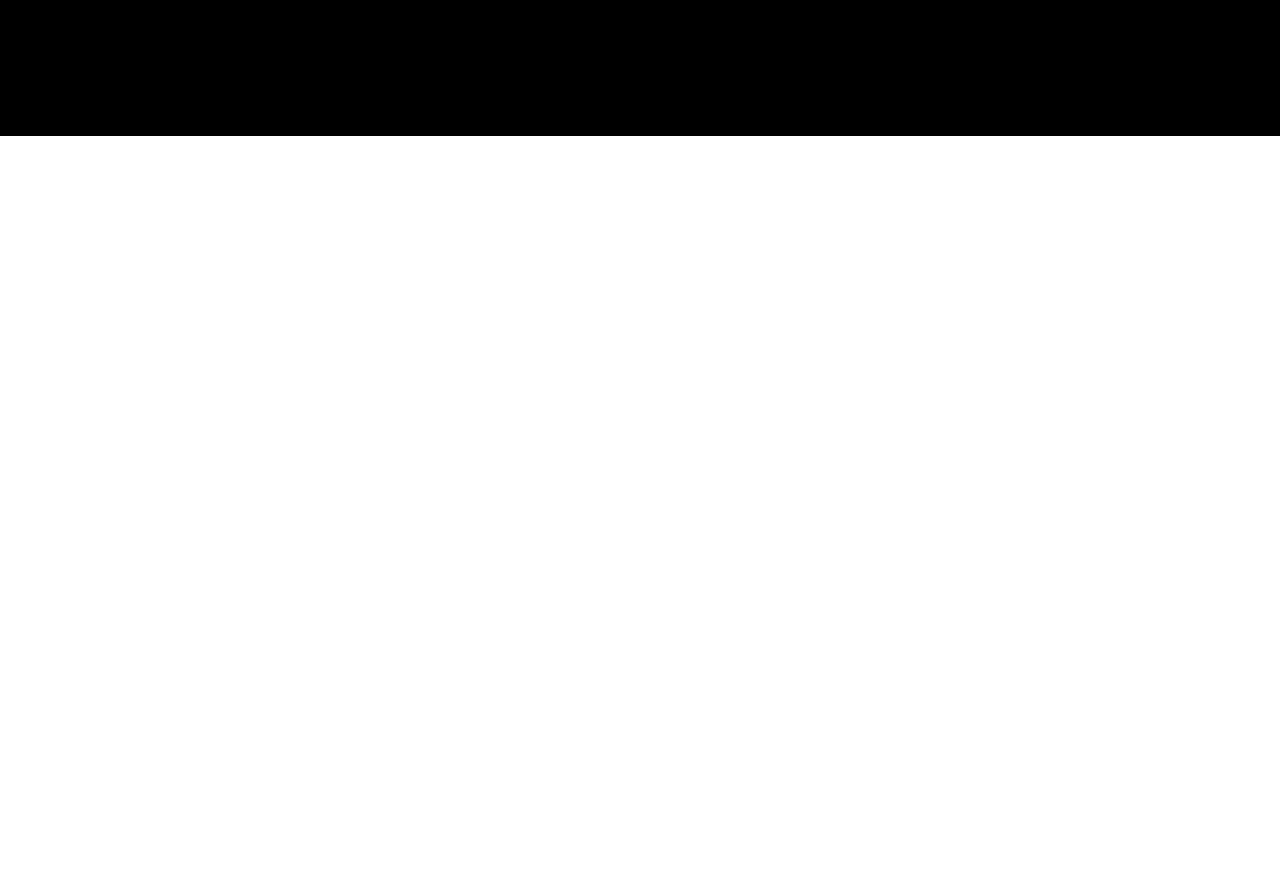
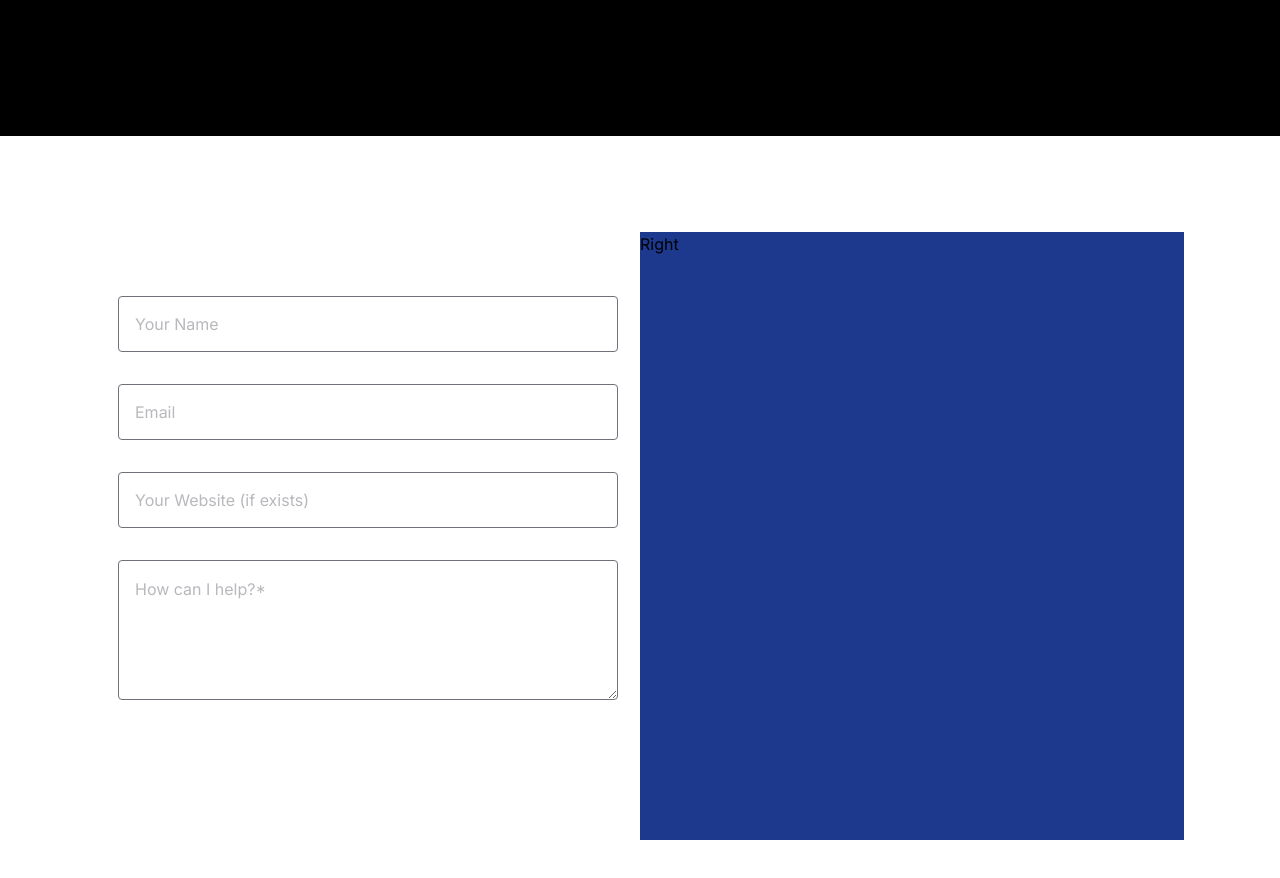
Before and after one commit to locodafux/portfolio, a Next.js app: page / in a window 1280 px wide. Shown: the part 5000-5878 px from the top of the page. Before the commit the page ends 5136 px from the top, so only its background shows below. Built offline with nearby package versions, Linux system fonts and the light colour scheme.

Commit message:
added contact

```diff
--- /dev/null
+++ b/src/app/components/Contact/Contact.jsx
@@ -0,0 +1,13 @@
+import Left from "./Left"
+import Right from "./Right"
+
+const Contact = (props) => {
+  return (
+    <div id={props.id} className="flex min-h-screen  w-screen p-24">
+      <Left />
+      <Right />
+    </div>
+  )
+}
+
+export default Contact
--- /dev/null
+++ b/src/app/components/Contact/Input.jsx
@@ -0,0 +1,14 @@
+const Input = (props) => {
+  return <input type={props.type} className="h-[56px] w-[500px] p-4 border-1 rounded-sm text-zinc-500 " value = {props.input} onChange = {props.onchange} placeholder={props.placeholder}/>
+}
+
+const TextArea = (props) => {
+  return (
+    <textarea className="h-[140px] w-[500px] p-4 border-1 rounded-sm text-zinc-500 " onChange = {props.onchange} placeholder={props.placeholder} value={props.input} />
+  )
+}
+
+export {
+  Input,
+  TextArea
+}
--- /dev/null
+++ b/src/app/components/Contact/Left.jsx
@@ -0,0 +1,20 @@
+"use client"
+import { useState } from 'react'
+import {Input, TextArea } from "./Input"
+
+const Left = () => {
+  const [name, setName] = useState('')
+  const [email, setEmail] = useState('')
+  const [website, setWebsite] = useState('')
+  const [concern, setConcern] = useState('')
+  return (
+    <div className="w-1/2 h-full flex flex-col items-center py-16 gap-y-8">
+      <Input type="text" input={name} onchange={(event)=>setName(event.target.value)} placeholder="Your Name"/>
+      <Input type="email" input={email} onchange={(event)=>setEmail(event.target.value)} placeholder="Email"/>
+      <Input type="text" input={website} onchange={(event)=>setWebsite(event.target.value)} placeholder="Your Website (if exists)"/>
+      <TextArea  input={concern} onchange={(event)=>setConcern(event.target.value)} placeholder="How can I help?*"/>
+    </div>
+  )
+}
+
+export default Left
--- /dev/null
+++ b/src/app/components/Contact/Right.jsx
@@ -0,0 +1,9 @@
+const Right = () => {
+  return (
+    <div className="w-1/2 h-full bg-blue-900">
+      Right
+    </div>
+  )
+}
+
+export default Right
--- a/src/app/page.js
+++ b/src/app/page.js
@@ -5,6 +5,7 @@ import Experiences from "./components/Experience/Experiences"
 import About from "./components/About"
 import Projects from "./components/Projects/Projects"
 
+import Contact from "./components/Contact/Contact"
 
 export default function Home() {
   return (
@@ -15,6 +16,7 @@ export default function Home() {
       <Experiences />
       <About id="about"/>
       <Projects id="projects"/>
+      <Contact id="contact" />
     </div>
   );
 }
```
